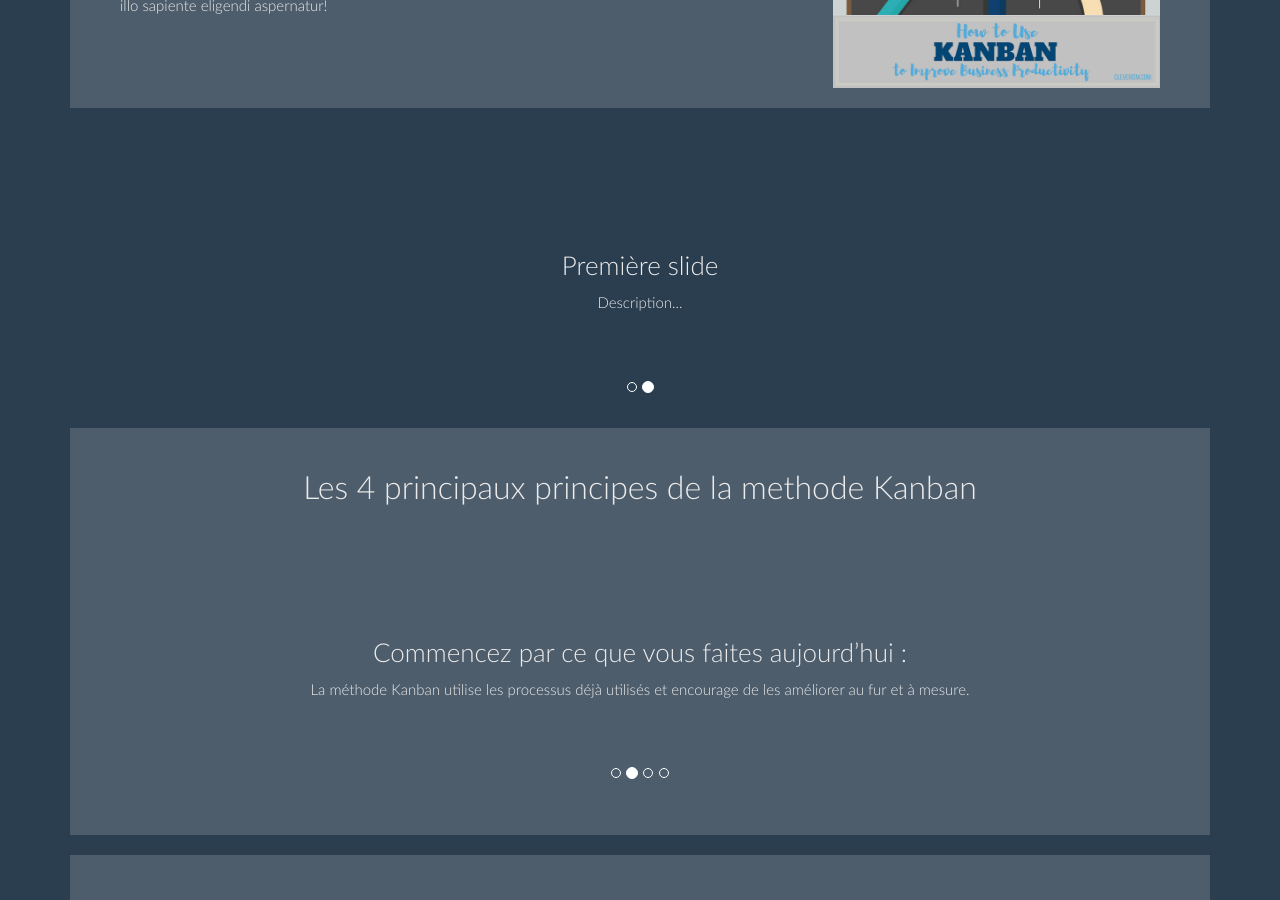
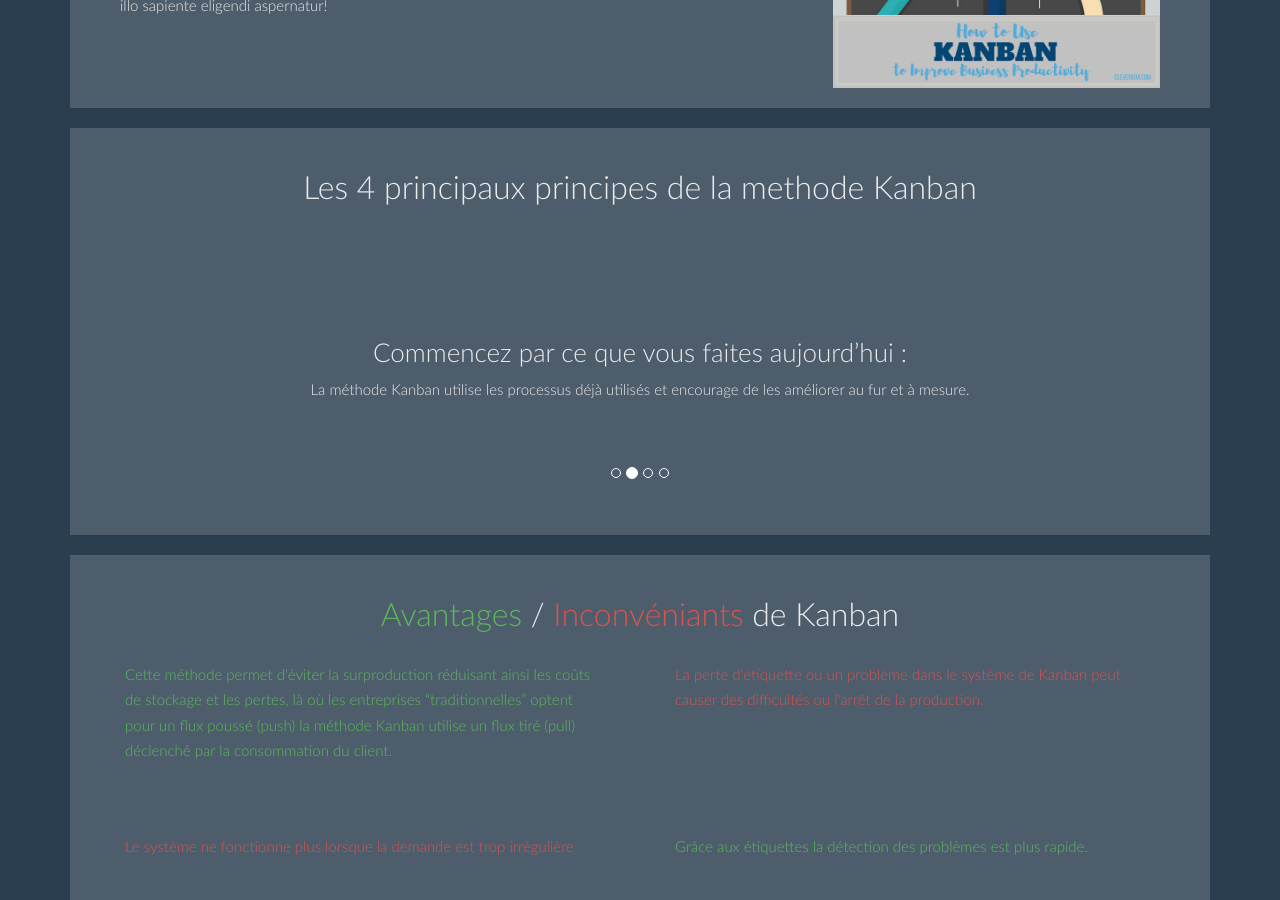
Before and after one commit to Grangeos/Exercice-Kanban, a React (Create React App) app: page / in a window 1280 px wide. Shown: the part 1120-2020 px from the top of the page. Built offline with nearby package versions, Linux system fonts and the light colour scheme; a web font is replaced by a local one.

Commit message:
verif ordres strat

```diff
--- a/src/js/App.js
+++ b/src/js/App.js
@@ -23,20 +23,6 @@ class App extends PureComponent {
               <Introduction/>
               <Principes/>
               <Fonctionnement/>
-              <Slider slides={[
-                  {
-                      title: 'Première slide',
-                      description: 'Description...',
-                      imageSrc: 'https://placehold.it/1024x512',
-                      imageAlt: '',
-                  },
-                  {
-                      title: 'Deuxième slide',
-                      description: 'Description...',
-                      imageSrc: 'https://placehold.it/1024x512',
-                      imageAlt: '',
-                  }
-              ]} />
                 <Well>
                   <h2 className="text-center"> Les 4 principaux principes de la methode Kanban</h2>
                   <Slider slides={[
```
Also changed, not shown: 1 other file (tests, documents, lock files or other folders).
